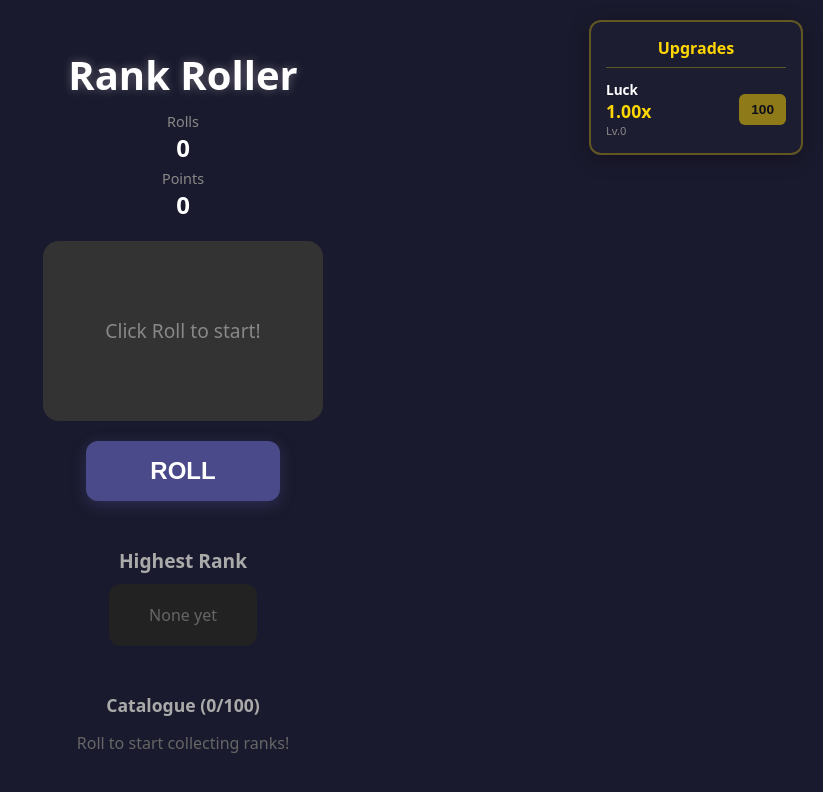
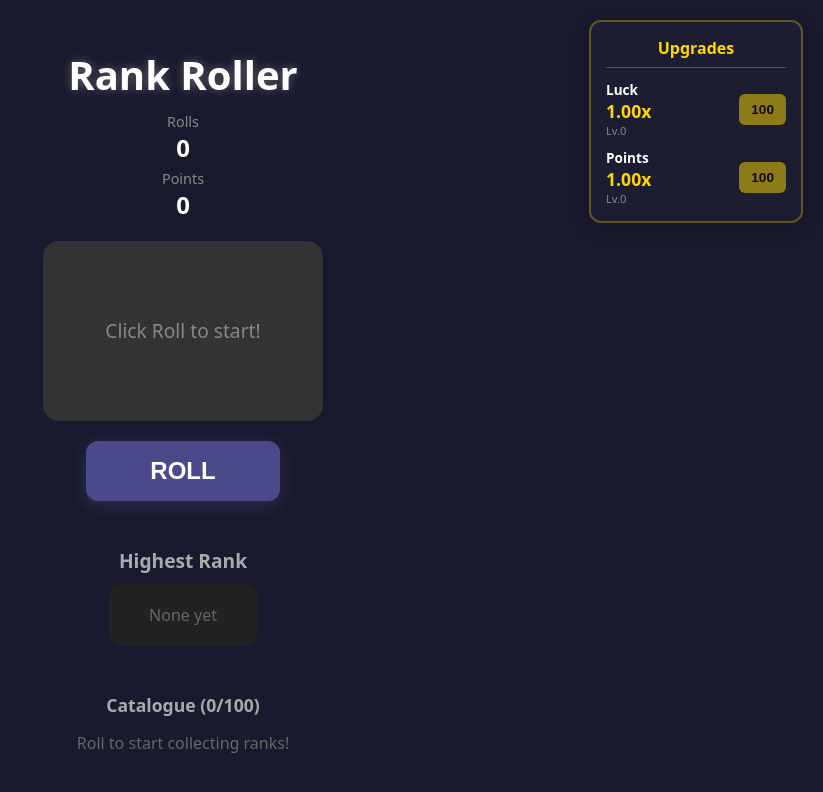
Before and after one commit to qeadw/rank-roller, a Next.js app: page / in a window 1280 px wide. Shown: the top 792 px of the page, without its empty margins (457-1280 px from the left). Built offline with nearby package versions, Linux system fonts and the light colour scheme.

Commit message:
Add points multiplier upgrade
- Same price scaling as luck (100 base, 5x per level)
- 1.1x compounding multiplier per level
- Multiplies points gained from rolls (rounded down)
- Saved to cookies with other game state

Co-Authored-By: Claude Opus 4.5 <noreply@anthropic.com>

```diff
--- a/components/RankRoller.tsx
+++ b/components/RankRoller.tsx
@@ -11,6 +11,7 @@ interface SaveData {
   highestRankRoll: number | null;
   collectedRanks: number[];
   luckLevel: number;
+  pointsMultiLevel: number;
 }
 
 function setCookie(name: string, value: string, days: number = 365) {
@@ -144,6 +145,7 @@ export default function RankRoller() {
   const [collectedRanks, setCollectedRanks] = useState<Set<number>>(new Set());
   const [expandedTiers, setExpandedTiers] = useState<Set<string>>(new Set());
   const [luckLevel, setLuckLevel] = useState(0);
+  const [pointsMultiLevel, setPointsMultiLevel] = useState(0);
   const [isLoaded, setIsLoaded] = useState(false);
 
   // Load save data from cookies on mount
@@ -160,6 +162,7 @@ export default function RankRoller() {
         setHighestRankRoll(data.highestRankRoll || null);
         setCollectedRanks(new Set(data.collectedRanks || []));
         setLuckLevel(data.luckLevel || 0);
+        setPointsMultiLevel(data.pointsMultiLevel || 0);
       } catch (e) {
         console.error('Failed to load save data:', e);
       }
@@ -178,9 +181,10 @@ export default function RankRoller() {
       highestRankRoll,
       collectedRanks: Array.from(collectedRanks),
       luckLevel,
+      pointsMultiLevel,
     };
     setCookie(SAVE_KEY, JSON.stringify(saveData));
-  }, [isLoaded, rollCount, totalPoints, highestRank, highestRankRoll, collectedRanks, luckLevel]);
+  }, [isLoaded, rollCount, totalPoints, highestRank, highestRankRoll, collectedRanks, luckLevel, pointsMultiLevel]);
 
   useEffect(() => {
     saveGame();
@@ -188,13 +192,25 @@ export default function RankRoller() {
 
   // Luck calculations
   const luckMulti = Math.pow(1.1, luckLevel);
-  const upgradeCost = Math.floor(100 * Math.pow(5, luckLevel));
-  const canAffordUpgrade = totalPoints >= upgradeCost;
+  const luckUpgradeCost = Math.floor(100 * Math.pow(5, luckLevel));
+  const canAffordLuckUpgrade = totalPoints >= luckUpgradeCost;
+
+  // Points multiplier calculations
+  const pointsMulti = Math.pow(1.1, pointsMultiLevel);
+  const pointsUpgradeCost = Math.floor(100 * Math.pow(5, pointsMultiLevel));
+  const canAffordPointsUpgrade = totalPoints >= pointsUpgradeCost;
 
   const handleUpgradeLuck = () => {
-    if (canAffordUpgrade) {
-      setTotalPoints((p) => p - upgradeCost);
+    if (canAffordLuckUpgrade) {
+      setTotalPoints((p) => p - luckUpgradeCost);
       setLuckLevel((l) => l + 1);
+    }
+  };
+
+  const handleUpgradePoints = () => {
+    if (canAffordPointsUpgrade) {
+      setTotalPoints((p) => p - pointsUpgradeCost);
+      setPointsMultiLevel((l) => l + 1);
     }
   };
 
@@ -251,7 +267,8 @@ export default function RankRoller() {
         setCurrentRoll(result);
         setRollCount((c) => c + 1);
 
-        const pointsGained = calculatePoints(result);
+        const basePoints = calculatePoints(result);
+        const pointsGained = Math.floor(basePoints * pointsMulti);
         setTotalPoints((p) => p + pointsGained);
         setLastPointsGained(pointsGained);
 
@@ -300,14 +317,33 @@ export default function RankRoller() {
             </div>
             <button
               onClick={handleUpgradeLuck}
-              disabled={!canAffordUpgrade}
+              disabled={!canAffordLuckUpgrade}
               style={{
                 ...styles.upgradeBtn,
-                opacity: canAffordUpgrade ? 1 : 0.5,
-                cursor: canAffordUpgrade ? 'pointer' : 'not-allowed',
+                opacity: canAffordLuckUpgrade ? 1 : 0.5,
+                cursor: canAffordLuckUpgrade ? 'pointer' : 'not-allowed',
               }}
             >
-              {upgradeCost.toLocaleString()}
+              {luckUpgradeCost.toLocaleString()}
+            </button>
+          </div>
+          {/* Points Multiplier Upgrade */}
+          <div style={styles.upgradeItem}>
+            <div style={styles.upgradeInfo}>
+              <span style={styles.upgradeName}>Points</span>
+              <span style={styles.upgradeValue}>{pointsMulti.toFixed(2)}x</span>
+              <span style={styles.upgradeLevel}>Lv.{pointsMultiLevel}</span>
+            </div>
+            <button
+              onClick={handleUpgradePoints}
+              disabled={!canAffordPointsUpgrade}
+              style={{
+                ...styles.upgradeBtn,
+                opacity: canAffordPointsUpgrade ? 1 : 0.5,
+                cursor: canAffordPointsUpgrade ? 'pointer' : 'not-allowed',
+              }}
+            >
+              {pointsUpgradeCost.toLocaleString()}
             </button>
           </div>
         </div>
```
